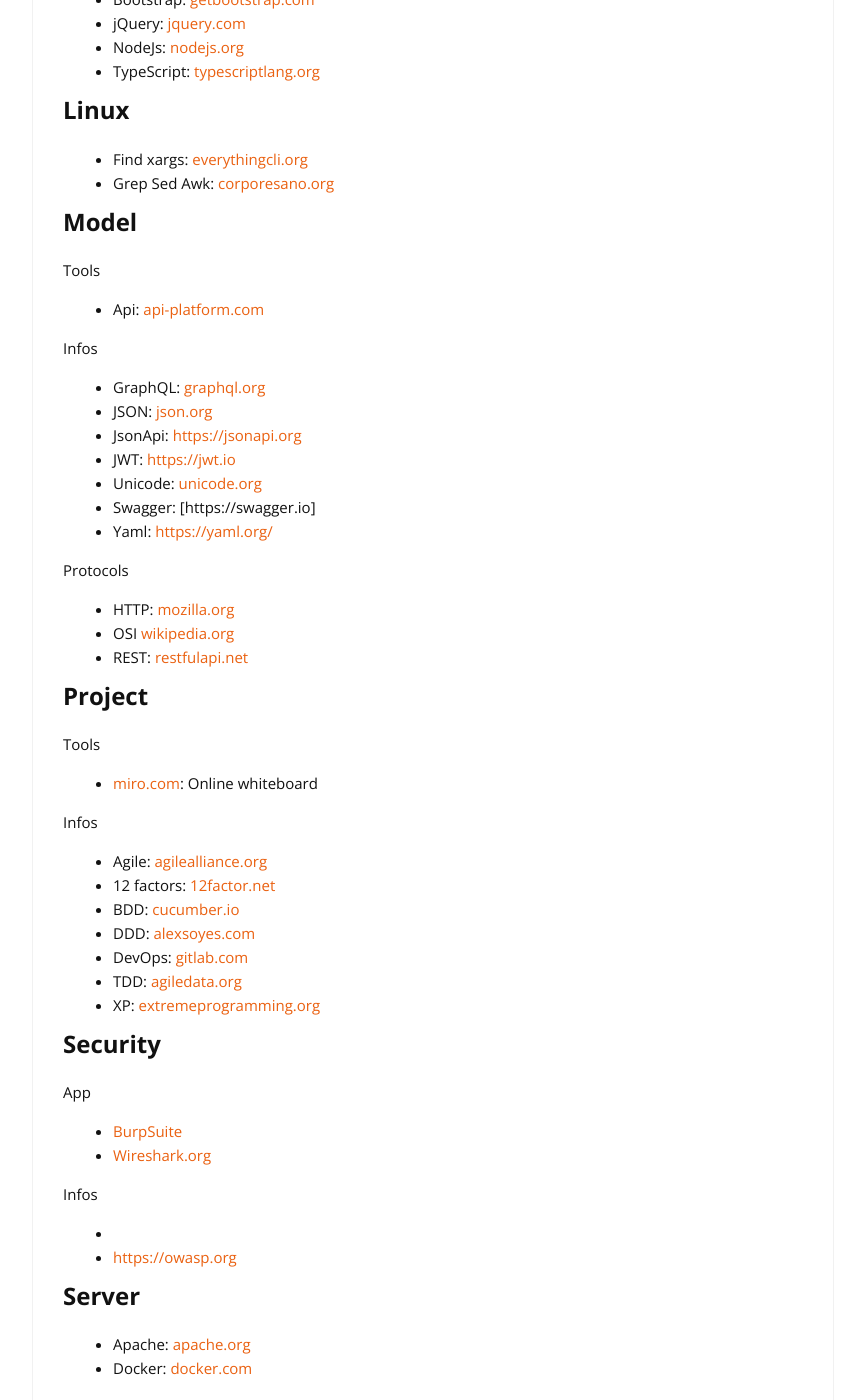
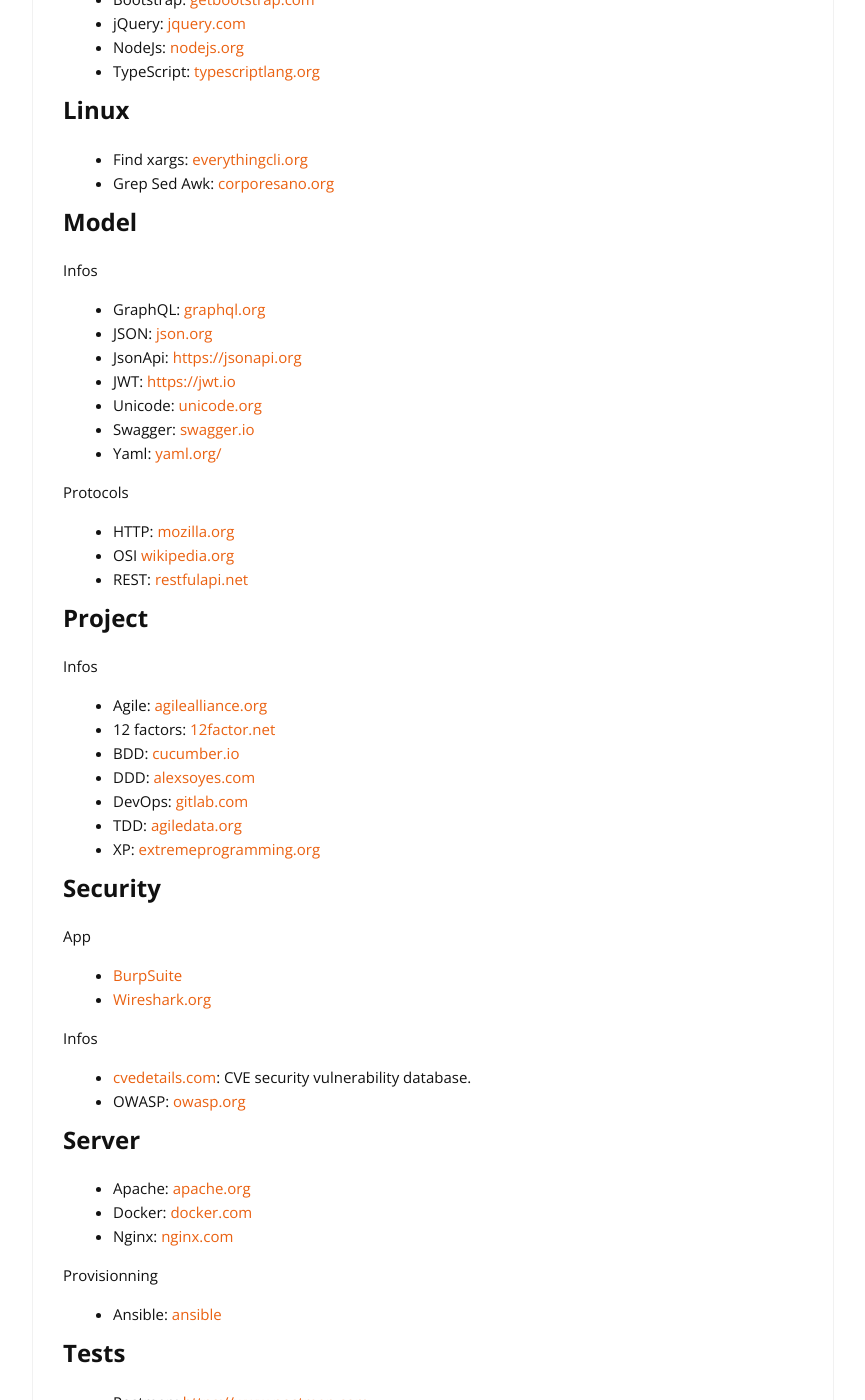
Before and after one commit to cylmat/cylmat.github.io, a Jekyll site: the page built from _pages/USEFUL.md, in a window 1280 px wide and 1400 px high, scrolled down 2523 px. Shown: the whole window, without its empty margins (207-1072 px from the left). Built offline with Jekyll 4.4.1, drawn with Linux system fonts in a browser that asks for light colours; nearby versions of some CDN libraries; some of the changed text lies outside the part shown.

Commit message:
Update USEFUL.md

```diff
--- a/_pages/USEFUL.md
+++ b/_pages/USEFUL.md
@@ -54,8 +54,7 @@
 
 |Architecture hexagonale [herbertograca.com](https://herbertograca.com/2017/11/16/explicit-architecture-01-ddd-hexagonal-onion-clean-cqrs-how-i-put-it-all-together/)|Architecture logicielle [wikipedia.org](https://en.wikipedia.org/wiki/List_of_software_architecture_styles_and_patterns)|
 |DDD [alexsoyes.com](https://alexsoyes.com/ddd-domain-driven-design)|Design Patterns [r.guru](https://refactoring.guru/fr/design-patterns), [sf.guru](https://springframework.guru/gang-of-four-design-patterns)|
-||Architecture pattern [wikipedia.org](https://en.wikipedia.org/wiki/Architectural_pattern)|
-|[designpatternsphp.readthedocs.io](https://designpatternsphp.readthedocs.io)|[martinfowler.com](https://martinfowler.com/eaaCatalog)|
+|Architecture pattern [wikipedia.org](https://en.wikipedia.org/wiki/Architectural_pattern)|[designpatternsphp.readthedocs.io](https://designpatternsphp.readthedocs.io)|[martinfowler.com](https://martinfowler.com/eaaCatalog)|
 - [10-common-software](https://towardsdatascience.com/10-common-software-architectural-patterns-in-a-nutshell-a0b47a1e9013)
 
 ---
@@ -103,17 +102,14 @@
 - Grep Sed Awk: [corporesano.org](http://www.corporesano.org/doc-site/grepawksed.html)
 
 ## Model
-Tools
-+ Api: [api-platform.com](https://api-platform.com)
-
 Infos
 + GraphQL: [graphql.org](https://graphql.org)
 + JSON: [json.org](https://www.json.org)
 + JsonApi: [https://jsonapi.org](https://jsonapi.org)
 + JWT: [https://jwt.io](https://jwt.io)
 + Unicode: [unicode.org](https://home.unicode.org)
-+ Swagger: [https://swagger.io]
-+ Yaml: [https://yaml.org/](https://yaml.org)
++ Swagger: [swagger.io](https://swagger.io)
++ Yaml: [yaml.org/](https://yaml.org)
 
 Protocols
 - HTTP: [mozilla.org](https://developer.mozilla.org/fr/docs/Web/HTTP)
@@ -121,9 +117,6 @@
 - REST: [restfulapi.net](https://restfulapi.net/hateoas)
 
 ## Project
-Tools
-- [miro.com](https://miro.com): Online whiteboard
-
 Infos
 + Agile: [agilealliance.org](https://www.agilealliance.org/agile101/12-principles-behind-the-agile-manifesto)
 + 12 factors: [12factor.net](https://12factor.net)
@@ -139,18 +132,18 @@
 - [Wireshark.org](https://www.wireshark.org)
 
 Infos
-- [https://www.cvedetails.com]: CVE security vulnerability database.
-- [https://owasp.org](https://owasp.org)
+- [cvedetails.com]([cvedetails.com](https://www.cvedetails.com)): CVE security vulnerability database.
+- OWASP: [owasp.org](https://owasp.org)
 
 ## Server
 + Apache: [apache.org](https://httpd.apache.org)
 + Docker: [docker.com](https://docs.docker.com)
 + Nginx: [nginx.com](https://docs.nginx.com)
 
+Provisionning
 - Ansible: [ansible](https://www.ansible.com)
 
 ## Tests
-App
 - Postman: [https://www.postman.com](https://www.postman.com)
 
 Tools DevSecOps: SCA - IaC - SAST - DAST*
```
Also changed, not shown: other parts of _pages/USEFUL.md (+0 -1 lines).
